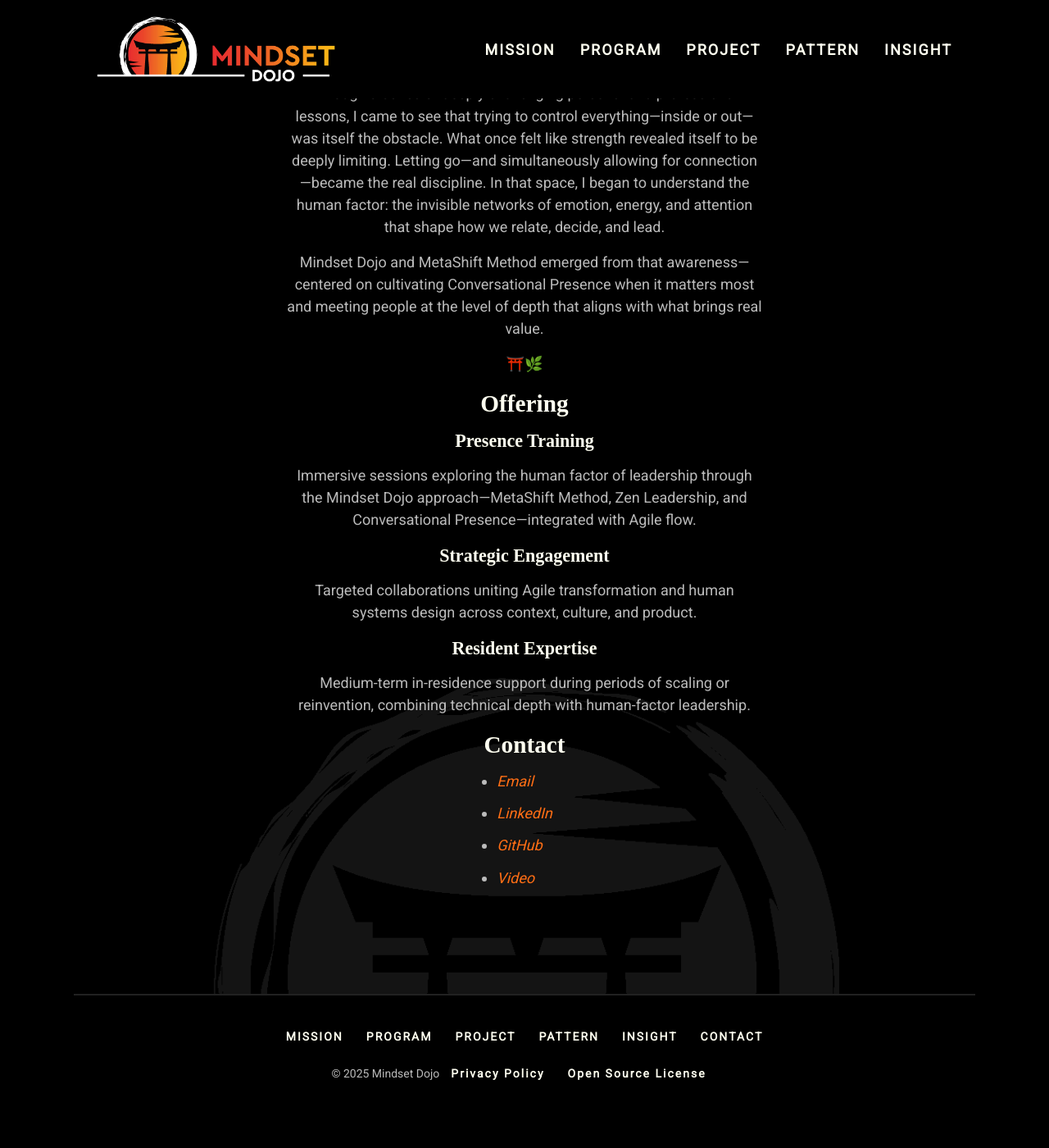
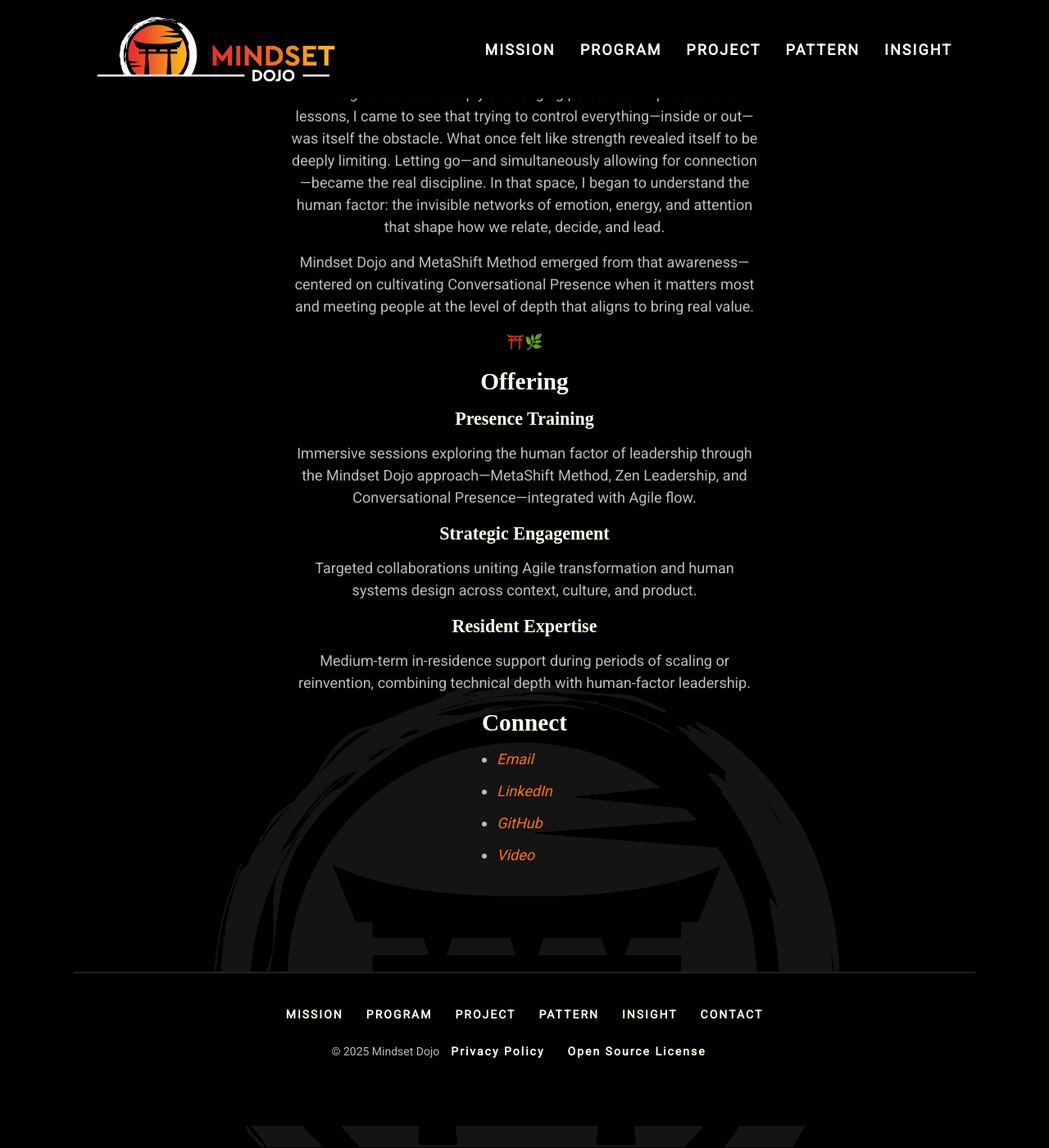
Before and after one commit to mindset-dojo/mindset-dojo.github.io, a Jekyll site: the page built from _authors/michael-basil.md, in a window 1280 px wide and 1400 px high, scrolled down 854 px. Shown: the whole window at 82% size. Built offline with Jekyll 4.4.1, drawn with Linux system fonts in a browser that asks for light colours; some web fonts are replaced.

Commit message:
feat: Basil card touch ups

```diff
--- a/_authors/michael-basil.md
+++ b/_authors/michael-basil.md
@@ -41,7 +41,7 @@
 
   Mindset Dojo and MetaShift Method emerged from that awareness—centered on
   cultivating Conversational Presence when it matters most and meeting people at
-  the level of depth that aligns with what brings real value.
+  the level of depth that aligns to bring real value.
 
   ⛩️🌿
 
@@ -63,7 +63,7 @@
   Medium-term in-residence support during periods of scaling or reinvention,
   combining technical depth with human-factor leadership.
 
-  ### Contact
+  ### Connect
 
   - [Email](mailto:michael@basil.one)
   - [LinkedIn](https://link.basil.one)
```
